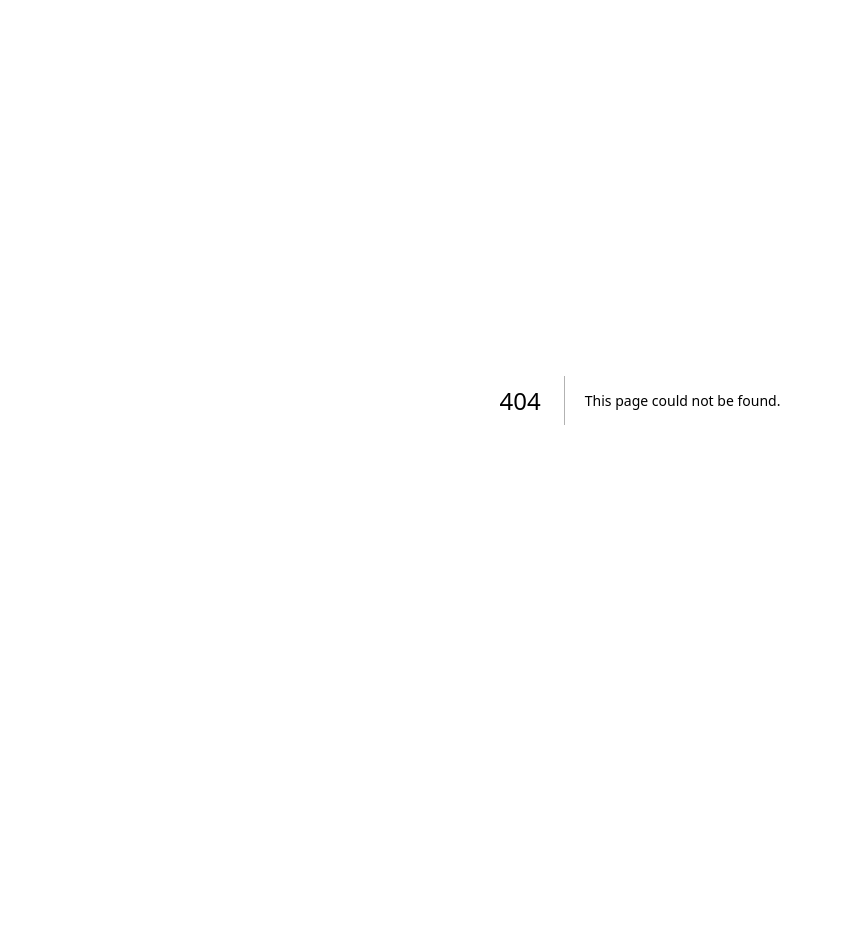
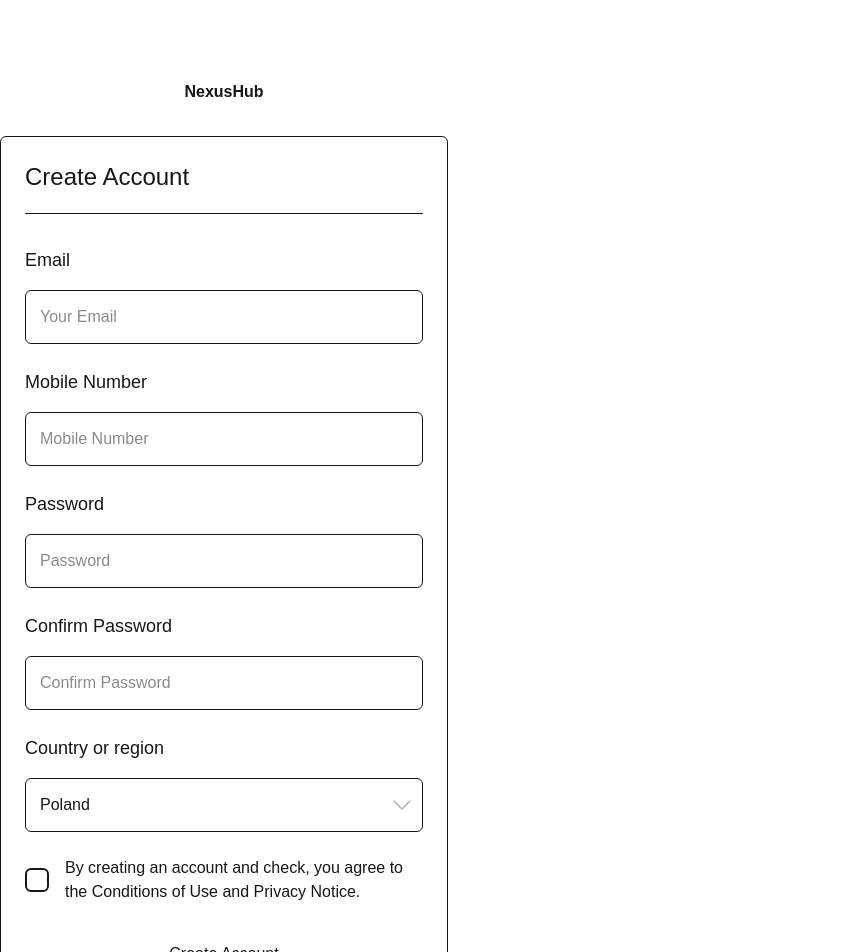
Before and after one commit to PatGaj/Simple_Shop_Deploy, a Next.js app: page /auth/register in a window 1280 px wide. Before the commit this address had no page. Shown: the top 952 px of the page, without its empty margins (0-843 px from the left). Before the commit the page ends 800 px from the top, so only its background shows below. Built offline with nearby package versions, Linux system fonts and the light colour scheme.

Commit message:
feat(register): add and style registration form with subcomponents

```diff
--- /dev/null
+++ b/app/auth/register/page.tsx
@@ -0,0 +1,38 @@
+import Button from "@/components/Button";
+import CheckboxForm from "@/components/Form/CheckboxForm";
+import InputForm from "@/components/Form/InputForm";
+import SelectForm from "@/components/Form/SelectForm";
+import Logo from "@/components/Logo";
+
+export default function Register() {
+  const options: string[] = ["Poland", "USA", "RPA"];
+  return (
+    <div className="flex flex-col gap-y-8 items-center my-20 max-w-md">
+      <Logo size="4xl" />
+      <div className="flex flex-col gap-y-8 p-6 border border-payment-border rounded-md bg-tile">
+        <div>
+          <p className="text-2xl font-medium">Create Account</p>
+          <hr className="text-payment-border mt-5" />
+        </div>
+
+        <form className="flex flex-col gap-y-6">
+          <InputForm label="Email" placeholder="Your Email" type="email" />
+          <InputForm label="Mobile Number" placeholder="Mobile Number" type="tel" />
+          <InputForm label="Password" placeholder="Password" type="password" />
+          <InputForm label="Confirm Password" placeholder="Confirm Password" type="password" />
+          <SelectForm label="Country or region" options={options} />
+          <div className="flex gap-x-4">
+            <CheckboxForm />
+            <p>
+              By creating an account and check, you agree to the{" "}
+              <span className="text-logo-primary">Conditions of Use</span> and{" "}
+              <span className="text-logo-primary">Privacy Notice.</span>
+            </p>
+          </div>
+
+          <Button>Create Account</Button>
+        </form>
+      </div>
+    </div>
+  );
+}
--- /dev/null
+++ b/components/Form/CheckboxForm.tsx
@@ -0,0 +1,11 @@
+function CustomCheckbox() {
+  return (
+    <label className="inline-flex items-center cursor-pointer select-none">
+      <input type="checkbox" className="peer sr-only" />
+      <div className="w-6 h-6 rounded-md border-2 border-payment-border flex items-center justify-center transition-all peer-checked:bg-logo-primary peer-checked:border-logo-primary">
+        <img src="/confirm.svg" alt="" className="w-4 h-4 opacity-0 peer-checked:opacity-100 transition-opacity" />
+      </div>
+    </label>
+  );
+}
+export default CustomCheckbox;
--- /dev/null
+++ b/components/Form/InputForm.tsx
@@ -0,0 +1,17 @@
+function InputForm({
+  type,
+  placeholder,
+  label,
+}: {
+  type: "password" | "email" | "tel";
+  placeholder: string;
+  label: string;
+}) {
+  return (
+    <div className="flex flex-col gap-y-4">
+      <label className="text-lg font-medium">{label}</label>
+      <input type={type} placeholder={placeholder} className="border border-payment-border rounded-md p-3.5" />
+    </div>
+  );
+}
+export default InputForm;
--- /dev/null
+++ b/components/Form/SelectForm.tsx
@@ -0,0 +1,19 @@
+function SelectForm({ label, options }: { label: string; options: string[] }) {
+  return (
+    <div className="flex flex-col gap-y-4">
+      <label className="text-lg font-medium">{label}</label>
+      <div className="relative">
+        <select className="appearance-none w-full border border-payment-border rounded-md p-3.5 pr-10">
+          {options.map((element, index) => (
+            <option key={index} className="bg-footer">{element}</option>
+          ))}
+        </select>
+        <div className="pointer-events-none absolute inset-y-0 right-3 flex items-center text-gray-400">
+          <img src="/dropdown.svg" alt="" />
+        </div>
+      </div>
+    </div>
+  );
+}
+
+export default SelectForm;
```
Also changed, not shown: public/confirm.svg (added), public/dropdown.svg (added).
